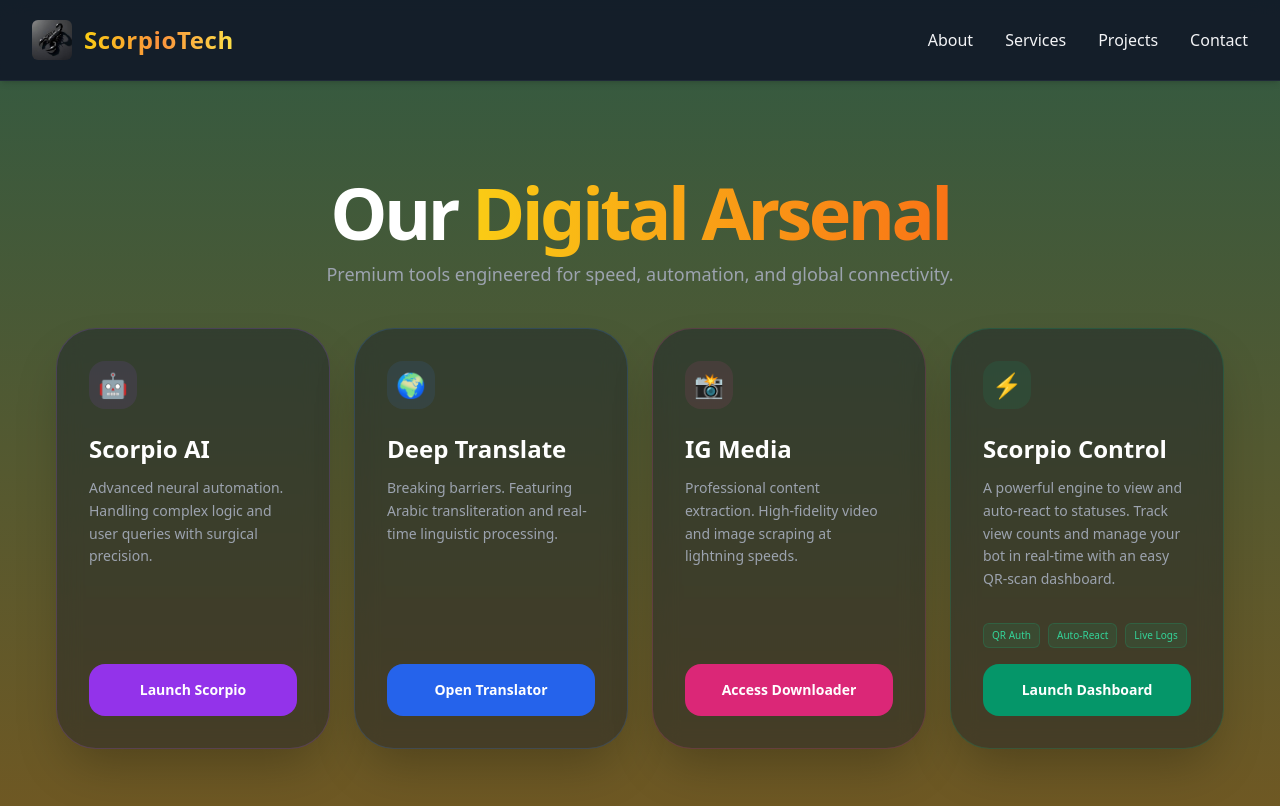
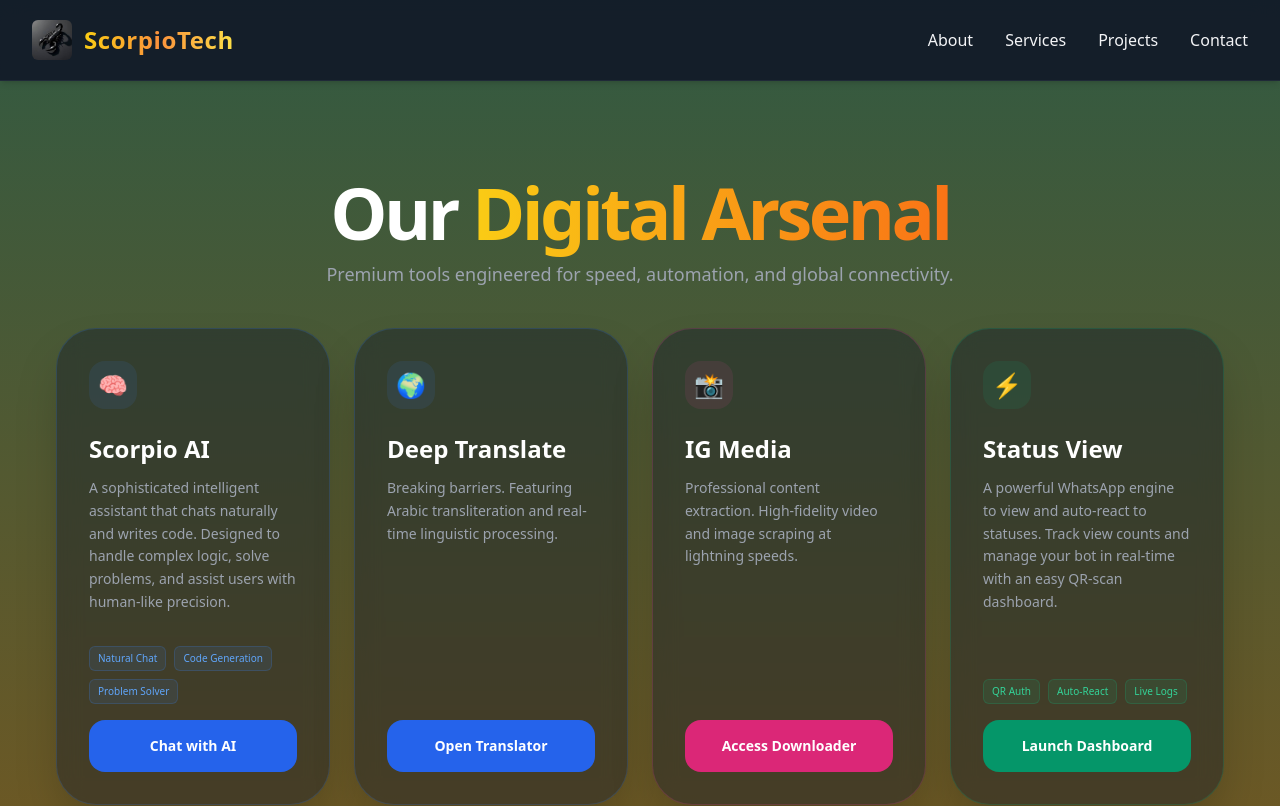
Before and after one commit to Motari2004/Scorpiotech, a Next.js app: page /projects in a window 1280 px wide. Shown: the top 806 px of the page. Built offline with nearby package versions, Linux system fonts and the light colour scheme.

Commit message:
Describe what you changed here

```diff
--- a/app/projects/page.tsx
+++ b/app/projects/page.tsx
@@ -13,25 +13,38 @@ export default function ProjectsPage() {
 
       <div className="grid grid-cols-1 sm:grid-cols-2 lg:grid-cols-2 xl:grid-cols-4 gap-6 mt-10">
 
-        {/* Scorpio AI - THEME: PURPLE/AI */}
-        <div className="group bg-slate-900/40 backdrop-blur-md border border-purple-500/20 p-8 rounded-[2.5rem] shadow-2xl flex flex-col justify-between hover:border-purple-500/50 transition-all duration-500">
+
+
+
+
+
+        {/* Scorpio AI - THEME: BLUE/PURPLE/AI */}
+<div className="group bg-slate-900/40 backdrop-blur-md border border-blue-500/20 p-8 rounded-[2.5rem] shadow-2xl flex flex-col justify-between hover:border-blue-500/50 transition-all duration-500">
   <div>
-            <div className="w-12 h-12 bg-purple-500/10 rounded-2xl flex items-center justify-center mb-6 group-hover:scale-110 transition-transform">
-              <span className="text-2xl">🤖</span>
+    <div className="w-12 h-12 bg-blue-500/10 rounded-2xl flex items-center justify-center mb-6 group-hover:scale-110 transition-transform">
+      <span className="text-2xl">🧠</span>
     </div>
     <h3 className="text-2xl font-bold mb-3 text-white">Scorpio AI</h3>
     <p className="text-gray-400 text-sm leading-relaxed mb-8">
-              Advanced neural automation. Handling complex logic and user queries with surgical precision.
+      A sophisticated intelligent assistant that chats naturally and writes code. Designed to handle complex logic, solve problems, and assist users with human-like precision.
     </p>
   </div>
+
+  <div className="space-y-3">
+    {/* Capability Tags */}
+    <div className="flex flex-wrap gap-2 mb-4">
+      <span className="text-[10px] px-2 py-1 bg-blue-500/10 text-blue-400 rounded-md border border-blue-500/20">Natural Chat</span>
+      <span className="text-[10px] px-2 py-1 bg-blue-500/10 text-blue-400 rounded-md border border-blue-500/20">Code Generation</span>
+      <span className="text-[10px] px-2 py-1 bg-blue-500/10 text-blue-400 rounded-md border border-blue-500/20">Problem Solver</span>
+    </div>
+
     <a
-            href="https://scorpioai.vercel.app"
-            target="_blank"
-            rel="noopener noreferrer"
-            className="w-full text-center py-4 bg-purple-600 text-white rounded-2xl font-bold text-sm hover:bg-purple-500 hover:shadow-[0_0_20px_rgba(168,85,247,0.4)] transition-all"
+      href="#"
+      className="block w-full text-center py-4 bg-blue-600 text-white rounded-2xl font-bold text-sm hover:bg-blue-500 hover:shadow-[0_0_20px_rgba(59,130,246,0.4)] transition-all"
     >
-            Launch Scorpio
+      Chat with AI
     </a>
+  </div>
 </div>
 
         {/* Deep Translate - THEME: BLUE/GLOBAL */}
@@ -82,9 +95,9 @@ export default function ProjectsPage() {
     <div className="w-12 h-12 bg-emerald-500/10 rounded-2xl flex items-center justify-center mb-6 group-hover:scale-110 transition-transform">
       <span className="text-2xl">⚡</span>
     </div>
-    <h3 className="text-2xl font-bold mb-3 text-white">Scorpio Control</h3>
+    <h3 className="text-2xl font-bold mb-3 text-white">Status View</h3>
     <p className="text-gray-400 text-sm leading-relaxed mb-8">
-      A powerful engine to view and auto-react to statuses. Track view counts and manage your bot in real-time with an easy QR-scan dashboard.
+      A powerful WhatsApp engine to view and auto-react to statuses. Track view counts and manage your bot in real-time with an easy QR-scan dashboard.
     </p>
   </div>
 
```
Lines whose indentation alone changed are shown as unchanged.
